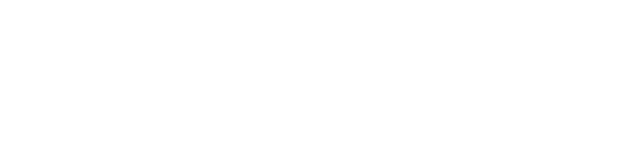
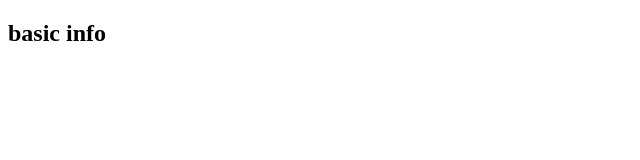
Before and after one commit to ANILPAL-AP/ap, a plain HTML site: page dashboard.html in a window 1280 px wide. Shown: the whole page, without its empty margins (0-640 px from the left). Drawn offline with Linux system fonts and the light colour scheme.

```diff
--- a/dashboard.html
+++ b/dashboard.html
@@ -4,6 +4,7 @@
     <meta charset="UTF-8">
     <meta name="viewport" content="width=device-width, initial-scale=1.0">
     <title>Document</title>
+<h2>basic info </h2>
 </head>
 <body>
 
```
